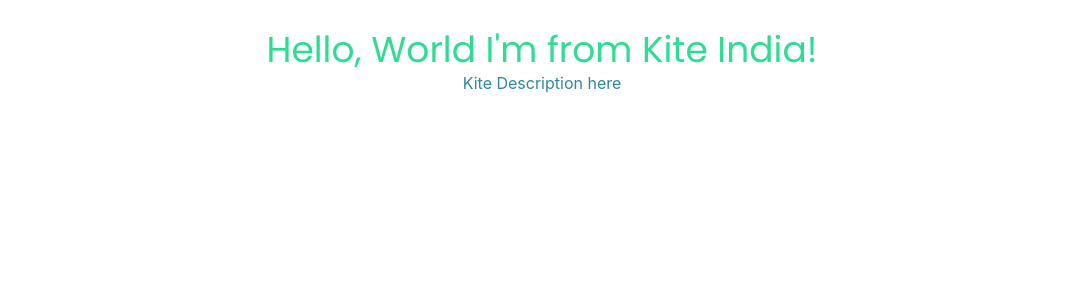
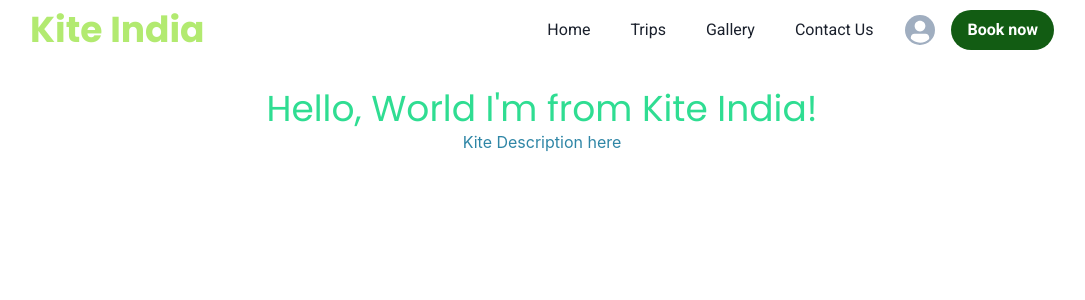
Before and after one commit to kite-india/Kite_Website, a Next.js app: page / in a window 1280 px wide. Shown: the top 300 px of the page, without its empty margins (98-1183 px from the left). Built offline with nearby package versions, Linux system fonts and the light colour scheme.

Commit message:
Navbar based on chakra-ui

```diff
--- a/components/Navbar.jsx
+++ b/components/Navbar.jsx
@@ -0,0 +1,59 @@
+import {
+  Flex,
+  Box,
+  Heading,
+  Spacer,
+  HStack,
+  Link,
+  Button,
+  Avatar
+} from '@chakra-ui/react'
+
+const links = [
+  { name: 'Home', href: '#home' },
+  { name: 'Trips', href: '#trips' },
+  { name: 'Gallery', href: '#gallery' },
+  { name: 'Contact Us', href: '#contact' }
+]
+
+const Navbar = () => {
+  return (
+    <Box py={2} px={32} align="center">
+      <Flex justifyContent="center" alignItems="center">
+        <Heading as="h3" color="color8">
+          Kite India
+        </Heading>
+        <Spacer />
+        <HStack gap={8}>
+          {links.map(({ name, href }, idx) => (
+            <Link
+              href={href}
+              key={idx}
+              fontFamily="'Roboto'"
+              _hover={{ color: 'color3' }}
+              _active={{ color: 'color3' }}
+            >
+              {name}
+            </Link>
+          ))}
+        </HStack>
+        <Avatar w="30px" h="30px" ml={8} mr={4} />
+        <Button
+          rounded="full"
+          px={4}
+          py={1}
+          bg="color5"
+          color="white"
+          fontFamily="'Roboto'"
+          _hover={{
+            bg: 'color2'
+          }}
+        >
+          Book now
+        </Button>
+      </Flex>
+    </Box>
+  )
+}
+
+export default Navbar
--- a/pages/index.js
+++ b/pages/index.js
@@ -1,14 +1,18 @@
 import React from 'react'
 import { Box, Heading, Text } from '@chakra-ui/react'
+import Navbar from '../components/Navbar'
 
 const Page = () => {
   return (
+    <>
+      <Navbar />
       <Box borderRadius="lg" p={3} mb={6} mt={4} align="center">
         <Heading as="h2" color={'color3'} fontWeight="normal">
           Hello, World I&apos;m from Kite India!
         </Heading>
         <Text color={'color1'}>Kite Description here</Text>
       </Box>
+    </>
   )
 }
 
```
Also changed, not shown: pages/_document.js (+0 -7 lines), prettier.config.js (+4 -3 lines). Lines whose indentation alone changed are shown as unchanged.
